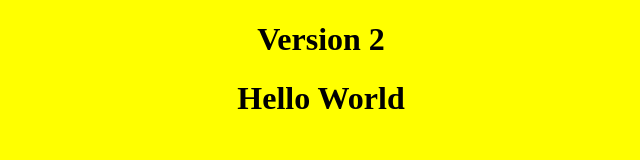
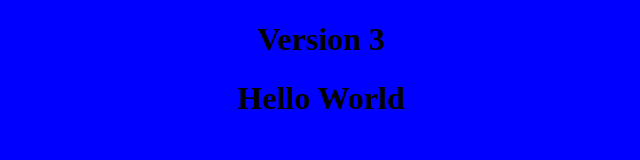
Before and after one commit to BinalKagathara/CI-CD-Pipeline, a plain HTML site: page index.html in a window 1280 px wide. Shown: the whole page, without its empty margins (319-959 px from the left). Drawn offline with Linux system fonts and the light colour scheme.

Commit message:
Update index.html

```diff
--- a/index.html
+++ b/index.html
@@ -3,10 +3,10 @@
 <head>
 	<title>Welcome</title>
 </head>
-<body bgcolor="yellow">
+<body bgcolor="blue">
 
 	<center>
-	<h1>Version 2</h1>
+	<h1>Version 3</h1>
 	<h1>Hello World</h1>
 
 </center>
```
